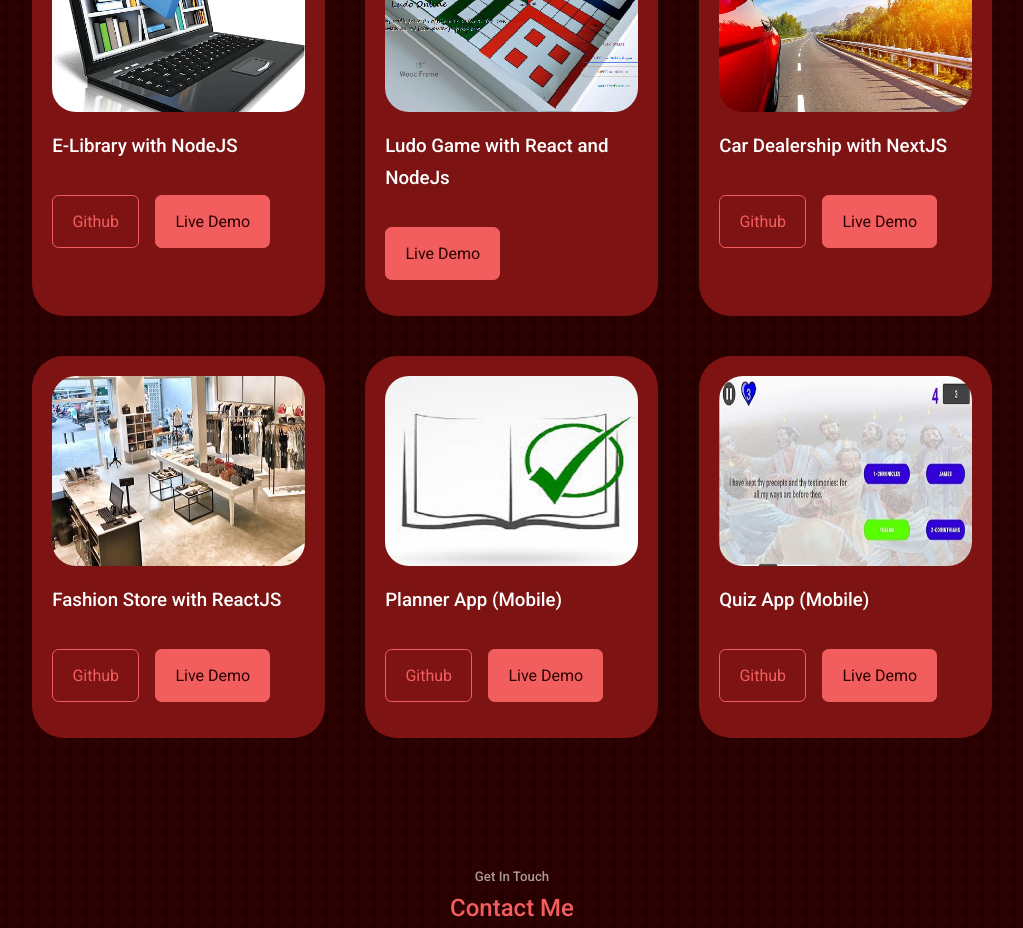
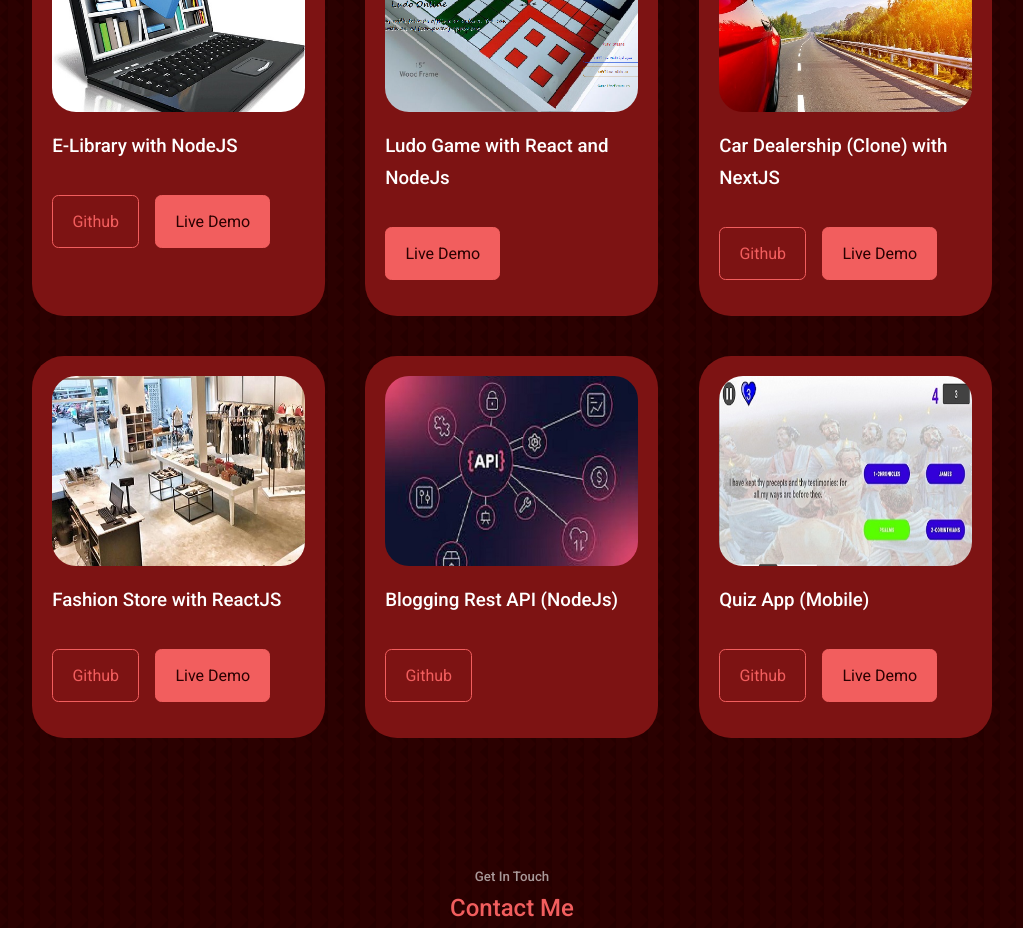
Before and after one commit to TolulopeJoshua/tolulopejoshua.github.io, a React (Create React App) app: page / in a window 1280 px wide. Shown: the part 3240-4168 px from the top of the page, without its empty margins (128-1151 px from the left). Built offline with nearby package versions, Linux system fonts and the light colour scheme.

Commit message:
added blog api

```diff
--- a/src/components/portfolio/Portfolio.jsx
+++ b/src/components/portfolio/Portfolio.jsx
@@ -5,7 +5,7 @@ import IMG2 from '../../assets/elibrary.jpg'
 import IMG3 from '../../assets/quiz-app.jpg'
 import IMG4 from '../../assets/dealership.jpg'
 import IMG5 from '../../assets/ludo-board.png'
-import IMG6 from '../../assets/planner.jfif'
+import IMG6 from '../../assets/api.jpg'
 
 const Portfolio = () => {
   return (
@@ -38,7 +38,7 @@ const Portfolio = () => {
           <div className="portfolio__item-image">
             <img src={IMG4} alt="dealership" />
           </div>
-          <h3>Car Dealership with NextJS</h3>
+          <h3>Car Dealership (Clone) with NextJS</h3>
           <div className="portfolio__item-cta">
             <a href="https://github.com/TolulopeJoshua/dealer_shop" className='btn' target='_blank' rel="noreferrer">Github</a>
             <a href="https://dealershop.vercel.app//" className="btn btn-primary" target='_blank' rel="noreferrer">Live Demo</a>
@@ -66,12 +66,12 @@ const Portfolio = () => {
         </article> */}
         <article data-aos="flip-down" className="portfolio__item">
           <div className="portfolio__item-image">
-            <img src={IMG6} alt="planner app" />
+            <img src={IMG6} alt="blogging api" />
           </div>
-          <h3>Planner App (Mobile)</h3>
+          <h3>Blogging Rest API (NodeJs)</h3>
           <div className="portfolio__item-cta">
-            <a href="https://github.com/TolulopeJoshua/bible-planner" className='btn' target='_blank' rel="noreferrer">Github</a>
-            <a href="https://play.google.com/store/apps/details?id=com.ToluJosh.biblereadingplanner" className="btn btn-primary" target='_blank' rel="noreferrer">Live Demo</a>
+            <a href="https://github.com/TolulopeJoshua/Blogging-API" className='btn' target='_blank' rel="noreferrer">Github</a>
+            {/* <a href="https://play.google.com/store/apps/details?id=com.ToluJosh.biblereadingplanner" className="btn btn-primary" target='_blank' rel="noreferrer">Live Demo</a> */}
           </div>
         </article>
         <article data-aos="flip-down" className="portfolio__item">
```
Also changed, not shown: src/assets/api.jpg (added), 12 other files (tests, documents, lock files or other folders).
